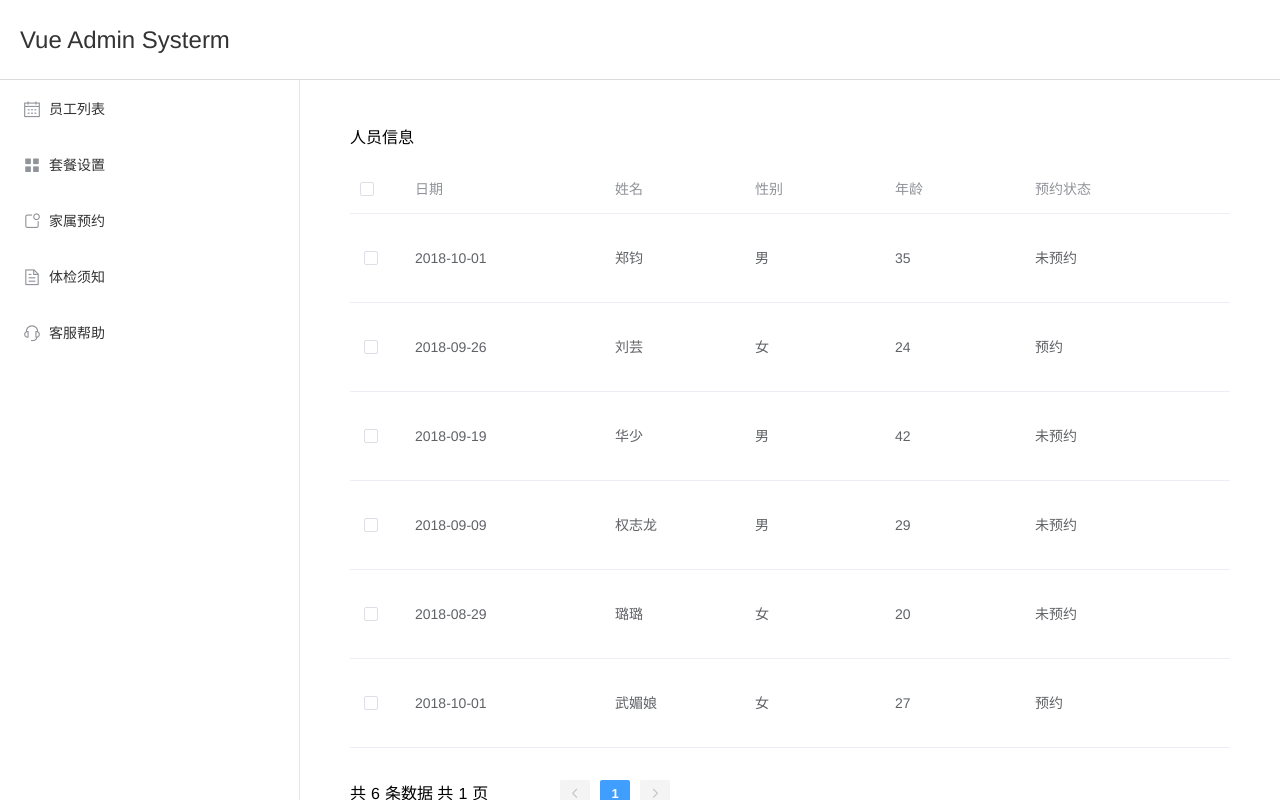
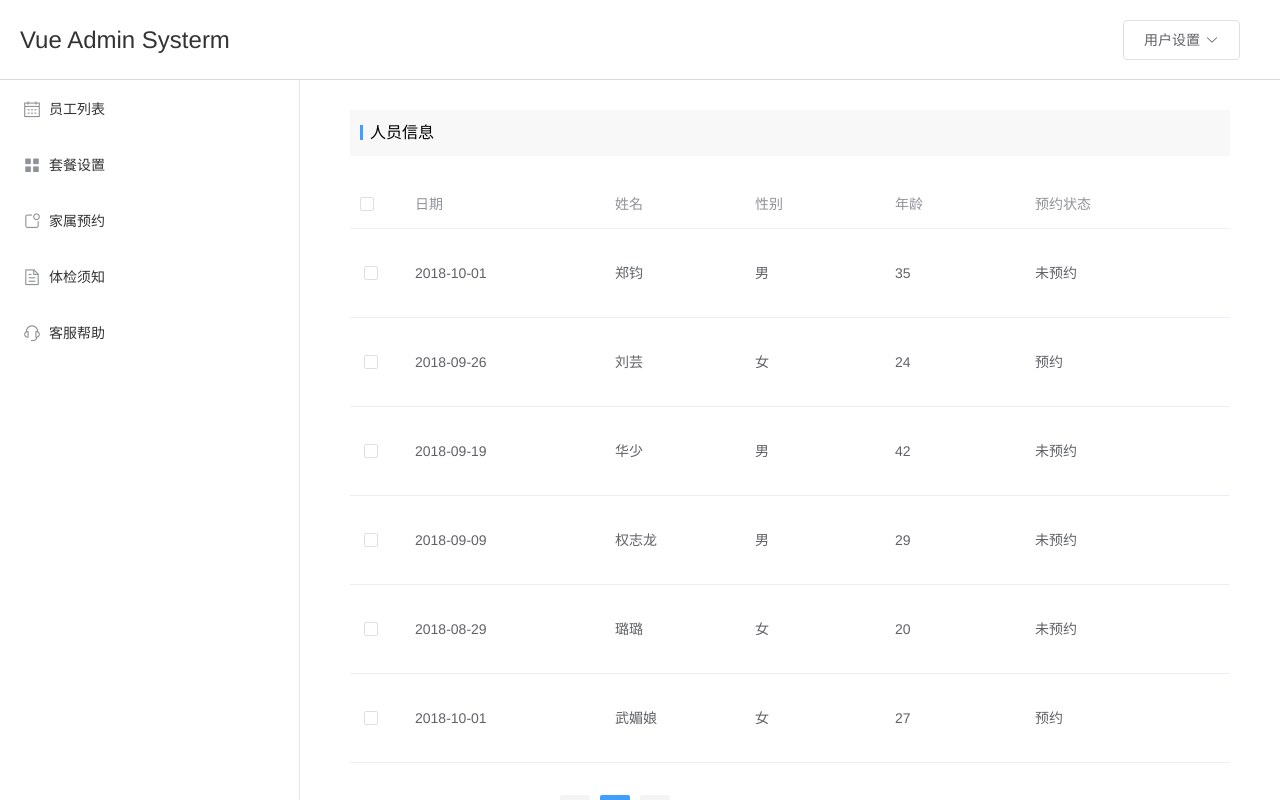
Before and after one commit to wangshuo1991/-vue-ElementUi, a Vue app: page /list in a window 1280 px wide. Built offline with nearby package versions, Linux system fonts and the light colour scheme.

Commit message:
添加路由 完善首页

```diff
--- a/src/base/Side.vue
+++ b/src/base/Side.vue
@@ -1,7 +1,6 @@
 .<template>
   <div class="side-wrapper">
     <el-menu
-        background-color="#fff"
         text-color="#333"
         active-text-color="#409EFF"
         router
@@ -12,22 +11,22 @@
           <span slot="title">员工列表</span>
         </el-menu-item>
 
-        <el-menu-item index="2">
+        <el-menu-item index="/checksetting">
           <i class="el-icon-menu"></i>
           <span slot="title">套餐设置</span>
         </el-menu-item>
 
-        <el-menu-item index="3">
+        <el-menu-item index="/relatives">
           <i class="el-icon-news"></i>
           <span slot="title">家属预约</span>
         </el-menu-item>
 
-        <el-menu-item index="4">
+        <el-menu-item index="/about">
           <i class="el-icon-document"></i>
           <span slot="title">体检须知</span>
         </el-menu-item>
 
-        <el-menu-item index="5">
+        <el-menu-item index="/service">
           <i class="el-icon-service"></i>
           <span slot="title">客服帮助</span>
         </el-menu-item>
@@ -48,7 +47,7 @@ export default {
   computed:{},
   methods:{
     handleSelect (index,indexpath) {
-      console.log(index,indexpath);
+      //console.log(index,indexpath);
     }
   },
   created(){},
--- a/src/base/Top.vue
+++ b/src/base/Top.vue
@@ -2,9 +2,33 @@
   <div class="top-wrapper">
       <header>
         <div class="mid-header">
-          <a href="#">
-            {{ headerTitle }}
-          </a>
+          <el-row :gutter="20">
+
+            <el-col :span="6">
+              <a class="header-title" href="#">
+                {{ headerTitle }}
+              </a>
+            </el-col>
+
+            <el-col :span="6" :offset="12">
+              <div class="dropBox">
+                <el-dropdown>
+                  <el-button>
+                    用户设置<i class="el-icon-arrow-down el-icon--right"></i>
+                  </el-button>
+                  <el-dropdown-menu slot="dropdown">
+                    <el-dropdown-item>密码重置</el-dropdown-item>
+                    <el-dropdown-item>客户编辑</el-dropdown-item>
+                    <el-dropdown-item>安全退出</el-dropdown-item>
+                  </el-dropdown-menu>
+                </el-dropdown>
+              </div>
+
+            </el-col>
+
+          </el-row>
+
+
         </div>
 
       </header>
@@ -44,13 +68,19 @@ export default {
           padding: 0 20px;
 
 
-          a {
-            display: block;
+          .header-title {
+            display: inline-block;
             height: 80px;
             line-height: 80px;
             font-size: 24px;
             text-decoration: none;
             color: #333;
+          }
+
+          .dropBox {
+            padding: 20px;
+            overflow: hidden;
+            float: right;
           }
         }
 
--- /dev/null
+++ b/src/components/About.vue
@@ -0,0 +1,24 @@
+.<template>
+  <div class="wrapper">
+      <h2 class="info-title">体检须知</h2>
+  </div>
+</template>
+
+<script>
+export default {
+  components:{},
+  props:{},
+  data(){
+    return {
+    }
+  },
+  watch:{},
+  computed:{},
+  methods:{},
+  created(){},
+  mounted(){}
+}
+</script>
+<style lang="scss" scoped>
+.wrapper{}
+</style>
--- /dev/null
+++ b/src/components/Check.vue
@@ -0,0 +1,24 @@
+.<template>
+  <div class="check-wrapper">
+      <h2 class="info-title">套餐设置</h2>
+  </div>
+</template>
+
+<script>
+export default {
+  components:{},
+  props:{},
+  data(){
+    return {
+    }
+  },
+  watch:{},
+  computed:{},
+  methods:{},
+  created(){},
+  mounted(){}
+}
+</script>
+<style lang="scss" scoped>
+.wrapper{}
+</style>
--- a/src/components/Detail.vue
+++ b/src/components/Detail.vue
@@ -67,10 +67,6 @@ export default {
 <style lang="scss" scoped>
 .detail-container{
 
-    .info-title {
-        padding: 20px 0;
-    }
-
 
 
 }
--- /dev/null
+++ b/src/components/Relatives.vue
@@ -0,0 +1,25 @@
+.<template>
+  <div class="wrapper">
+      <h2 class="info-title">亲属预约</h2>
+  </div>
+</template>
+
+<script>
+export default {
+  components:{},
+  props:{},
+  data(){
+    return {
+
+    }
+  },
+  watch:{},
+  computed:{},
+  methods:{},
+  created(){},
+  mounted(){}
+}
+</script>
+<style lang="scss" scoped>
+
+</style>
--- /dev/null
+++ b/src/components/Service.vue
@@ -0,0 +1,24 @@
+.<template>
+  <div class="wrapper">
+      <h2 class="info-title">客服帮助</h2>
+  </div>
+</template>
+
+<script>
+export default {
+  components:{},
+  props:{},
+  data(){
+    return {
+    }
+  },
+  watch:{},
+  computed:{},
+  methods:{},
+  created(){},
+  mounted(){}
+}
+</script>
+<style lang="scss" scoped>
+.wrapper{}
+</style>
--- a/src/components/UserInfo.vue
+++ b/src/components/UserInfo.vue
@@ -4,44 +4,84 @@
     <el-table
       :data="tableData3"
       style="width: 100%">
+
        <el-table-column
         type="selection"
         width="55">
+
       </el-table-column>
       <el-table-column
         fixed
         prop="date"
         label="日期"
         width="200">
+
       </el-table-column>
       <el-table-column
         prop="name"
         label="姓名"
         width="140">
+
       </el-table-column>
       <el-table-column
         prop="gender"
         label="性别"
         width="140">
+
       </el-table-column>
       <el-table-column
         prop="age"
         label="年龄"
         width="140">
+
       </el-table-column>
       <el-table-column
         prop="state"
         label="预约状态"
         width="200">
+
       </el-table-column>
       <el-table-column
         prop="action"
         label="操作">
         <template slot-scope="scope">
-          <el-button size="small" type="primary" icon="el-icon-edit" circle @click="handleEidt(scope.$index, scope.row)"></el-button>
-          <el-button size="small" type="danger" icon="el-icon-delete" @click="handleDelete(scope.$index, scope.row)" circle></el-button>
+
+          <el-tooltip
+          class="item"
+          effect="dark"
+          content="编辑信息"
+          placement="top">
+
+            <el-button
+            size="small"
+            type="primary"
+            icon="el-icon-edit"
+            circle
+            @click="handleEidt(scope.$index, scope.row)"
+            ></el-button>
+
+          </el-tooltip>
+          <el-tooltip
+          class="item"
+          effect="dark"
+          content="删除信息"
+          placement="top">
+
+            <el-button
+            size="small"
+            type="danger"
+            icon="el-icon-delete"
+            circle
+            @click="handleDelete(scope.$index, scope.row)"
+            >
+            </el-button>
+
+          </el-tooltip>
+
         </template>
+
       </el-table-column>
+
     </el-table>
     <div class="page-container">
       <Page :page="page"></Page>
@@ -147,10 +187,6 @@ export default {
 .info{
   overflow: auto;
 
-  .info-title {
-    padding: 20px 0;
-  }
-
   .page-container {
     margin-top: 30px;
   }
--- a/src/main.js
+++ b/src/main.js
@@ -5,6 +5,7 @@ import App from './App'
 import ElementUI from 'element-ui';
 import 'element-ui/lib/theme-chalk/index.css';
 import 'reset-css'
+import '../static/css/index.css'
 import router from './router'
 
 Vue.config.productionTip = false
--- a/src/router/index.js
+++ b/src/router/index.js
@@ -2,6 +2,10 @@ import Vue from 'vue'
 import Router from 'vue-router'
 import UserInfo from '@/components/UserInfo'
 import Detail from '@/components/Detail'
+import Check from '@/components/Check'
+import Relatives from '@/components/Relatives'
+import About from '@/components/About'
+import Service from '@/components/Service'
 
 Vue.use(Router)
 
@@ -9,7 +13,8 @@ export default new Router({
   routes: [
     {
       path: '/list',
-      component: UserInfo
+      component: UserInfo,
+      name: 'list'
     },
     {
       path: '/detail/:id',
@@ -17,8 +22,28 @@ export default new Router({
       name: 'detail'
     },
     {
+      path: '/checksetting',
+      component: Check,
+      name: 'check'
+    },
+    {
+      path: '/relatives',
+      component: Relatives,
+      name: 'relatives'
+    },
+    {
+      path: '/about',
+      component: About,
+      name: 'about'
+    },
+    {
+      path: '/service',
+      component: Service,
+      name: 'service'
+    },
+    {
       path: '/',
-      redirect: '/list'
+      redirect: '/list',
     }
   ],
   mode: 'history'
--- a/static/css/index.css
+++ b/static/css/index.css
@@ -3,4 +3,19 @@
     margin: 0;
 }
 
-.
+h2.info-title {
+    padding: 15px 0 15px 20px;
+    margin-bottom: 25px;
+    background: #f8f8f8;
+    position: relative;
+}
+
+h2.info-title::before {
+    content: '';
+    position: absolute;
+    width: 3px;
+    height: 15px;
+    background: #409EFF;
+    top: 15px;
+    left: 10px;
+}
```
Lines whose indentation alone changed are shown as unchanged.
